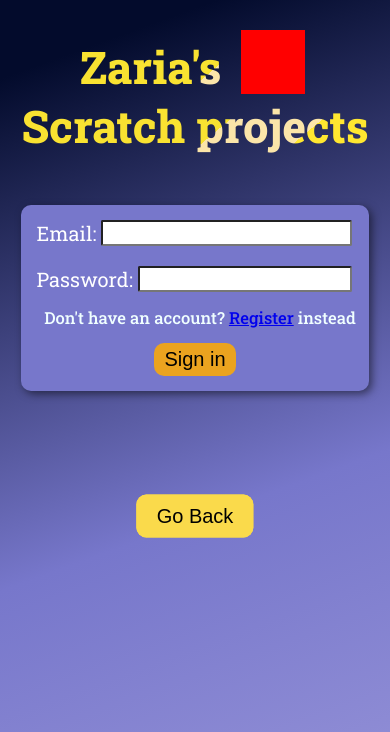
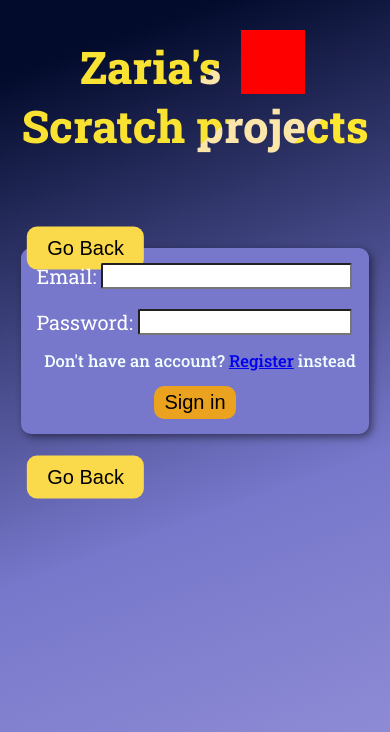
Before and after one commit to anna-1980/Zaria-Scratch, a React (Create React App) app: page /signin in a window 390 px wide. Shown: the top 732 px of the page. Built offline with nearby package versions, Linux system fonts and the light colour scheme; no server answers.

Commit message:
adjusting button styles and mobile phone display

```diff
--- a/src/components/BackToTopButton.js
+++ b/src/components/BackToTopButton.js
@@ -8,7 +8,7 @@
 
     useEffect( () => {
         window.addEventListener("scroll", () => {
-            if(window.scrollY > 80){
+            if(window.scrollY > 120){
                 setBackToTopButton(true)
             }else{
                 setBackToTopButton(false)
--- a/src/components/SingleProject.js
+++ b/src/components/SingleProject.js
@@ -15,14 +15,14 @@
 console.log(singleProject)
   return (
     <div>
-        <nav>
+
+     <div className="container " id="singleProjectContainer">
+                <iframe  src={`https://scratch.mit.edu/projects/${singleProject}/embed`}></iframe>
+
         <Link to={`/home`} >
             <button id='goBack'>Go Back</button>
             </Link>
-        </nav>
 
-     <div className="container " id="singleProjectContainer">
-                <iframe  src={`https://scratch.mit.edu/projects/${singleProject}/embed`}></iframe>
 
 
 
--- a/src/screens/UserProfile.js
+++ b/src/screens/UserProfile.js
@@ -56,6 +56,9 @@
       )
       : <Navigate to="/signin"/>}
 
+    {/* <Link to={`/home`} >
+        <button id='goBack'>Go Back</button>
+    </Link> */}
     </>
   )
 }
--- a/src/styles/_buttons.scss
+++ b/src/styles/_buttons.scss
@@ -20,11 +20,11 @@
   }
 
   #goBack{
-    position: absolute;
-    top:56vh;
-    right:50vw;
+
+    display: inline-block;
+    margin: auto 0;
     transform-origin: right;
-    transform: translate(50%, 50%);
+    transform: translate(5%, 50%);
     &:hover{
         border: 1px solid $gold4;
         box-shadow: 2px 2px 4px black;
@@ -32,11 +32,7 @@
   }
 
   #goBackUserProfile{
-    // position: absolute;
-    // top:56vh;
-    // right:50vw;
-    // transform-origin: right;
-    // transform: translate(50%, 50%);
+
     border: 1px solid transparent;
     &:hover{
         border: 1px solid $gold4;
@@ -46,11 +42,12 @@
   }
 
   .signInButton{
-    position: absolute;
+
+    display: inline-block;
+    margin: auto 0;
     background-color: $color2;
-    right:50vw;
     transform-origin: right;
-    transform: translate(50%, 50%);
+    transform: translate(5%, 50%);
      &:hover{
          border: 2px solid $color3;
          box-shadow: 2px 2px 4px black;
--- a/src/styles/main.css
+++ b/src/styles/main.css
@@ -106,13 +106,12 @@
 }
 
 #goBack {
-  position: absolute;
-  top: 56vh;
-  right: 50vw;
+  display: inline-block;
+  margin: auto 0;
   -webkit-transform-origin: right;
           transform-origin: right;
-  -webkit-transform: translate(50%, 50%);
-          transform: translate(50%, 50%);
+  -webkit-transform: translate(5%, 50%);
+          transform: translate(5%, 50%);
 }
 
 #goBack:hover {
@@ -134,13 +133,13 @@
 }
 
 .signInButton {
-  position: absolute;
+  display: inline-block;
+  margin: auto 0;
   background-color: #7777cb;
-  right: 50vw;
   -webkit-transform-origin: right;
           transform-origin: right;
-  -webkit-transform: translate(50%, 50%);
-          transform: translate(50%, 50%);
+  -webkit-transform: translate(5%, 50%);
+          transform: translate(5%, 50%);
 }
 
 .signInButton:hover {
```
Also changed, not shown: 1 other file (tests, documents, lock files or other folders).
